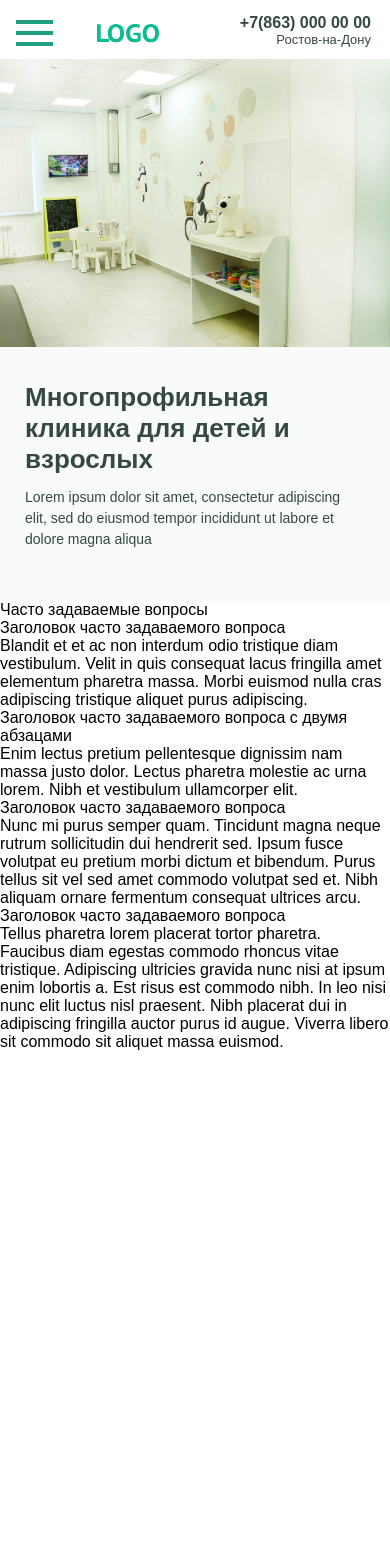
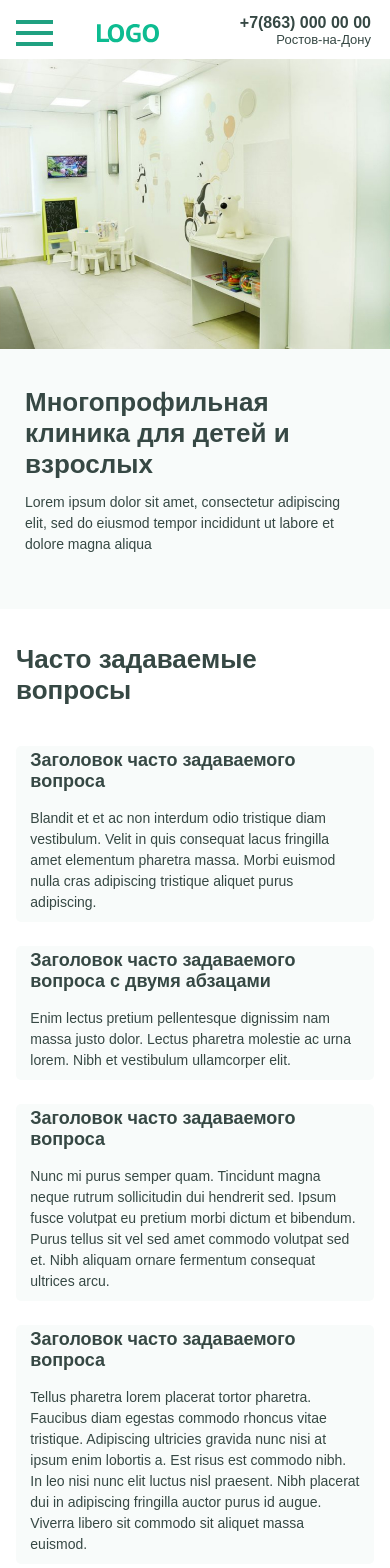
Before and after one commit to AntonTenS/Project-Clinic-React, a React app: page / in a window 390 px wide. Shown: the top 1568 px of the page. Before the commit the page ends 1051 px from the top, so only its background shows below. Built offline with nearby package versions, Linux system fonts and the light colour scheme; the HTML template or start-up script is replaced by a standard one.

Commit message:
add animation for faq

```diff
--- a/src/components/faq.jsx
+++ b/src/components/faq.jsx
@@ -2,27 +2,22 @@ import style from "./faq.module.scss";
 import React from "react";
 import { useContext, useState } from "react";
 import { AuthContext } from "../context";
+import { Faqitem } from "./faqitem.jsx";
 
 function Faq() {
   const get = useContext(AuthContext);
-  // const [count, Setcount] = useState(Object.keys(get.faq.faqs).length);
-  //const length = Object.keys({ get }).length;
-  //const [count, Setcount] = useState(length);
 
   if (!get) {
     return <div>Загрузка текста...</div>;
   }
-  const count = get.faq.faqs;
-
   return (
     <div className={style.conteiner}>
       <div className={style.flex}>
-        <p className={style.title}>{get.faq.title}</p>
-        {Object.keys(count).map((key, index) => (
-          <div className={style.block} key={index}>
-            <p className={style.title}>{count[key].question}</p>
-            <p className={style.title}>{count[key].answer}</p>
-          </div>
+        <div className={style.paddingX}>
+          <p className={style.title}>{get.faq.title}</p>
+        </div>
+        {Object.keys(get.faq.faqs).map((key, index) => (
+          <Faqitem object={key} index={index} />
         ))}
       </div>
     </div>
--- a/src/components/faq.module.scss
+++ b/src/components/faq.module.scss
@@ -4,7 +4,29 @@
 .flex {
   display: flex;
   flex-direction: column;
+  align-items: center;
+  gap: 24px;
 }
-.block {
-  max-width: 1140px;
+
+.title {
+  font-family: var(--font-family);
+  font-weight: 700;
+  font-size: 36px;
+  color: #364844;
+  padding: 100px 0 16px;
 }
+.paddingX {
+  padding: 0;
+}
+@media screen and (max-width: 710px) {
+  .title {
+    font-family: var(--font-family);
+    font-weight: 700;
+    font-size: 26px;
+    color: #364844;
+    padding: 10% 0 16px;
+  }
+  .paddingX {
+    padding: 0 1rem;
+  }
+}
--- /dev/null
+++ b/src/components/faqitem.jsx
@@ -0,0 +1,33 @@
+import style from "./faqitem.module.scss";
+import React from "react";
+import { useContext, useState } from "react";
+import { AuthContext } from "../context";
+
+export function Faqitem({ object, index }) {
+  const get = useContext(AuthContext);
+
+  if (!get) {
+    return <div>Загрузка текста...</div>;
+  }
+  const [toggle, settoggle] = useState(false);
+
+  const Swith = () => {
+    settoggle(!toggle);
+  };
+  return (
+    <div className={style.paddingX}>
+      <div className={style.block} key={index}>
+        <div className={style.left}>
+          <p className={style.question}>{get.faq.faqs[object].question}</p>
+          <p className={toggle ? style.answer : style.noanswer}>{get.faq.faqs[object].answer}</p>
+        </div>
+        <div className={style.right}>
+          <div className={style.plus} onClick={Swith}>
+            <span className={toggle ? style.novertical : style.vertical}></span>
+            <span className={style.gorizontal}></span>
+          </div>
+        </div>
+      </div>
+    </div>
+  );
+}
--- /dev/null
+++ b/src/components/faqitem.module.scss
@@ -0,0 +1,129 @@
+.block {
+  display: flex;
+  flex-direction: row;
+  max-width: 1140px;
+  background: #f8fbfa;
+  border-radius: 5px;
+  padding: 40px;
+  justify-content: space-between;
+  width: 100%;
+}
+
+.question {
+  font-family: var(--font-family);
+  font-weight: 700;
+  font-size: 22px;
+  color: #364844;
+}
+.answer {
+  font-family: var(--font-family);
+  font-weight: 400;
+  font-size: 16px;
+  color: #364844;
+  animation: hideAnimation 1s forwards;
+}
+.noanswer {
+  display: none;
+}
+.left {
+  display: flex;
+  flex-direction: column;
+  gap: 16px;
+  width: 94%;
+}
+.right {
+}
+.plus {
+  position: relative;
+  width: 24px;
+  height: 24px;
+  display: block;
+  animation: hideAnimation 1s forwards;
+}
+.vertical {
+  height: 100%;
+  width: 2px;
+  background: var(--light-green);
+  position: absolute;
+  right: 11px;
+}
+.novertical {
+  display: none;
+}
+.gorizontal {
+  width: 100%;
+  position: absolute;
+  top: 11px;
+  background: var(--light-green);
+  height: 2px;
+}
+.paddingX {
+  padding: 0;
+  width: 100%;
+  max-width: 1140px;
+}
+
+@media screen and (max-width: 710px) {
+  .plus {
+    display: none;
+  }
+
+  .answer {
+    font-family: var(--font-family);
+    font-weight: 400;
+    font-size: 14px;
+    line-height: 150%;
+    color: #364844;
+    display: block;
+    animation: hideAnimation 1s forwards;
+  }
+  .noanswer {
+    font-family: var(--font-family);
+    font-weight: 400;
+    font-size: 14px;
+    line-height: 150%;
+    color: #364844;
+    display: block;
+    animation: hideAnimation 1s forwards;
+  }
+  .question {
+    font-family: var(--font-family);
+    font-weight: 700;
+    font-size: 18px;
+    color: #364844;
+  }
+  .paddingX {
+    padding: 0 1rem;
+  }
+  .block {
+    display: flex;
+    flex-direction: row;
+    max-width: 1140px;
+    background: #f8fbfa;
+    border-radius: 5px;
+    padding: 1% 4% 2.6%;
+    justify-content: space-between;
+    width: 100%;
+  }
+  .left {
+    width: 100%;
+  }
+}
+@keyframes hideAnimation {
+  0% {
+    opacity: 0;
+  }
+  100% {
+    opacity: 1;
+    display: block;
+  }
+}
+@keyframes nohideAnimation {
+  0% {
+    opacity: 1;
+  }
+  100% {
+    opacity: 0;
+    display: none;
+  }
+}
--- a/src/components/main.module.scss
+++ b/src/components/main.module.scss
@@ -69,7 +69,7 @@
     display: flex;
     justify-content: center;
     background: var(--gray);
-    padding: 9% 4% 13%;
+    padding: 9.7% 4% 13.8%;
   }
 
   .right {
@@ -101,7 +101,7 @@
     width: 100%;
     height: 100%;
     max-height: 533px;
-    min-height: 288px;
+    min-height: 290px;
   }
   .flexrow {
     gap: 0px;
--- a/src/components/text.json
+++ b/src/components/text.json
@@ -34,6 +34,10 @@
       "ob4": {
         "question": "Заголовок часто задаваемого вопроса",
         "answer": "Tellus pharetra lorem placerat tortor pharetra. Faucibus diam egestas commodo rhoncus vitae tristique. Adipiscing ultricies gravida nunc nisi at ipsum enim lobortis a. Est risus est commodo nibh. In leo nisi nunc elit luctus nisl praesent. Nibh placerat dui in adipiscing fringilla auctor purus id augue. Viverra libero sit commodo sit aliquet massa euismod. "
+      },
+      "ob5": {
+        "question": "Почему  я такой пиздатый",
+        "answer": "да потомучшто я ахуенен !!!!"
       }
     }
   }
```
